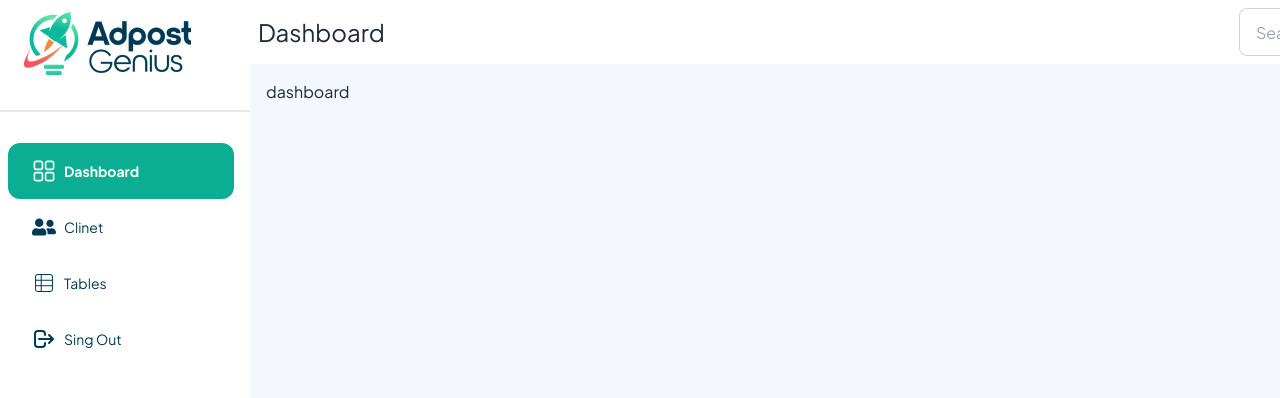
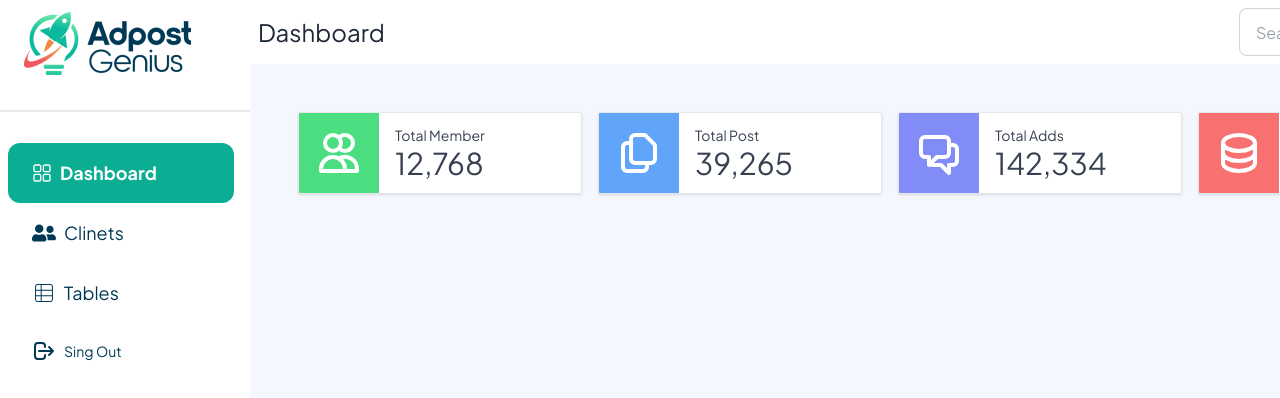
Before and after one commit to henryjobel/add-post-genius, a React (Vite) app: page /dashboard in a window 1280 px wide. Shown: the top 398 px of the page. Built offline with nearby package versions, Linux system fonts and the light colour scheme; no server answers.

Commit message:
add client page created

```diff
--- a/src/Components/ClientProfileCard/ClientProfileCard.jsx
+++ b/src/Components/ClientProfileCard/ClientProfileCard.jsx
@@ -19,7 +19,7 @@ const ClientProfileCard = () => {
         <p className="text-gray-500">Gus Bakos</p>
       </div>
       <div className=" text-center pt-2">
-        <Link className="btn bg-[#0CAE93] text-white">Update Profile</Link>
+        <Link to="/update-client" className="btn bg-[#0CAE93] text-white">Update Profile</Link>
       </div>
       <div
         className="flex flex-col justify-center items-center bg-[#F4F7FE] mx-5 mt-5  h-32 border-white  rounded-3xl ">
--- a/src/Components/Shared/SideBar.jsx
+++ b/src/Components/Shared/SideBar.jsx
@@ -24,7 +24,7 @@ const SideBar = () => {
           </div>
           <div>
             <ul className='menu'>
-              <li>
+              <li className='text-lg'>
 
                 <NavLink
                   style={({ isActive, isPending, isTransitioning }) => ({
@@ -38,10 +38,10 @@ const SideBar = () => {
                   })}
                   to="/dashboard"
                 >
-                  <RxDashboard className='text-2xl'></RxDashboard> Dashboard
+                  <RxDashboard className='text-xl'></RxDashboard> Dashboard
                 </NavLink>
               </li>
-              <li><NavLink style={({ isActive, isPending, isTransitioning }) => ({
+              <li className='text-lg'><NavLink style={({ isActive, isPending, isTransitioning }) => ({
                 fontWeight: isActive ? "bold" : "normal",
                 color: isPending ? "green" : (isActive ? "white" : "#003956"),
                 viewTransitionName: isTransitioning ? "slide" : "auto",
@@ -49,8 +49,8 @@ const SideBar = () => {
                 padding: "16px 24px",
                 width: "226px",
                 borderRadius: "12px"
-              })} to="/clients"> <FaUserFriends className='text-2xl'></FaUserFriends> Clinet</NavLink></li>
-              <li><NavLink style={({ isActive, isPending, isTransitioning }) => ({
+              })} to="/clients"> <FaUserFriends className='text-2xl'></FaUserFriends> Clinets</NavLink></li>
+              <li className='text-lg'><NavLink style={({ isActive, isPending, isTransitioning }) => ({
                 fontWeight: isActive ? "bold" : "normal",
                 color: isPending ? "green" : (isActive ? "white" : "#003956"),
                 viewTransitionName: isTransitioning ? "slide" : "auto",
--- a/src/Pages/Dashboard/Dashboard.jsx
+++ b/src/Pages/Dashboard/Dashboard.jsx
@@ -5,7 +5,56 @@ const Dashboard = () => {
 
   return (
     <div >
-     <h1>dashboard</h1>
+    <div className="grid grid-cols-1 gap-4 px-4 mt-8 sm:grid-cols-2 md:grid-cols-3 lg:grid-cols-4 sm:px-8">
+      <div className="flex items-center bg-white border rounded-sm overflow-hidden shadow">
+        <div className="p-4 bg-green-400">
+          <svg xmlns="http://www.w3.org/2000/svg" className="h-12 w-12 text-white" fill="none" viewBox="0 0 24 24" stroke="currentColor">
+            <path strokeLinecap="round" strokeLinejoin="round" strokeWidth="2" d="M12 4.354a4 4 0 110 5.292M15 21H3v-1a6 6 0 0112 0v1zm0 0h6v-1a6 6 0 00-9-5.197M13 7a4 4 0 11-8 0 4 4 0 018 0z" />
+          </svg>
+        </div>
+        <div className="px-4 text-gray-700">
+          <h3 className="text-sm ">Total Member</h3>
+          <p className="text-3xl">12,768</p>
+        </div>
+      </div>
+
+      <div className="flex items-center bg-white border rounded-sm overflow-hidden shadow">
+        <div className="p-4 bg-blue-400">
+          <svg xmlns="http://www.w3.org/2000/svg" className="h-12 w-12 text-white" fill="none" viewBox="0 0 24 24" stroke="currentColor">
+            <path strokeLinecap="round" strokeLinejoin="round" strokeWidth="2" d="M8 7v8a2 2 0 002 2h6M8 7V5a2 2 0 012-2h4.586a1 1 0 01.707.293l4.414 4.414a1 1 0 01.293.707V15a2 2 0 01-2 2h-2M8 7H6a2 2 0 00-2 2v10a2 2 0 002 2h8a2 2 0 002-2v-2" />
+          </svg>
+        </div>
+        <div className="px-4 text-gray-700">
+          <h3 className="text-sm ">Total Post</h3>
+          <p className="text-3xl">39,265</p>
+        </div>
+      </div>
+
+      <div className="flex items-center bg-white border rounded-sm overflow-hidden shadow">
+        <div className="p-4 bg-indigo-400">
+          <svg xmlns="http://www.w3.org/2000/svg" className="h-12 w-12 text-white" fill="none" viewBox="0 0 24 24" stroke="currentColor">
+            <path strokeLinecap="round" strokeLinejoin="round" strokeWidth="2" d="M17 8h2a2 2 0 012 2v6a2 2 0 01-2 2h-2v4l-4-4H9a1.994 1.994 0 01-1.414-.586M11 14h4a2 2 0 002-2V6a2 2 0 00-2-2H5a2 2 0 00-2 2v6a2 2 0 002 2h2v4l.586-.586z" />
+          </svg>
+        </div>
+        <div className="px-4 text-gray-700">
+          <h3 className="text-sm ">Total Adds</h3>
+          <p className="text-3xl">142,334</p>
+        </div>
+      </div>
+
+      <div className="flex items-center bg-white border rounded-sm overflow-hidden shadow">
+        <div className="p-4 bg-red-400">
+          <svg xmlns="http://www.w3.org/2000/svg" className="h-12 w-12 text-white" fill="none" viewBox="0 0 24 24" stroke="currentColor">
+            <path strokeLinecap="round" strokeLinejoin="round" strokeWidth="2" d="M4 7v10c0 2.21 3.582 4 8 4s8-1.79 8-4V7M4 7c0 2.21 3.582 4 8 4s8-1.79 8-4M4 7c0-2.21 3.582-4 8-4s8 1.79 8 4m0 5c0 2.21-3.582 4-8 4s-8-1.79-8-4" />
+          </svg>
+        </div>
+        <div className="px-4 text-gray-700">
+          <h3 className="text-sm">Server Load</h3>
+          <p className="text-3xl">34.12%</p>
+        </div>
+      </div>
+    </div>
+
     </div>
   );
 };
--- /dev/null
+++ b/src/Pages/UpdateClients/UpdateClients.jsx
@@ -0,0 +1,106 @@
+import React, { useState } from 'react';
+import "./style.css"
+
+const UpdateClients = () => {
+    const [addAccount1, setAddAccount1] = useState(true);
+    const [addAccount2, setAddAccount2] = useState(true);
+
+    const handleCheckbox1Change = () => {
+        setAddAccount1(!addAccount1);
+    };
+
+    const handleCheckbox2Change = () => {
+        setAddAccount2(!addAccount2);
+    };
+
+    return (
+        <div className='bg-white p-10 rounded-2xl'>
+            {/* this is Profile sections */}
+            <div className='flex gap-56'>
+                <h1 className='text-base font-bold text-[#003956]'>Profile</h1>
+                <div className='flex gap-3'>
+                    <div className={`flex gap-4  ${addAccount1 ? 'checked' : ''}`}>
+                        <label>
+                            <input
+                                type="checkbox"
+                                checked={addAccount1}
+                                onChange={handleCheckbox1Change}
+                                className="checkbox"
+                            />
+
+                        </label>
+                        <div><h1>Add Account</h1></div>
+                    </div>
+                    <div className={`flex gap-4  ${addAccount2 ? 'checked' : ''}`}>
+                        <label>
+                            <input
+                                type="checkbox"
+                                checked={addAccount2}
+                                onChange={handleCheckbox2Change}
+                                className="checkbox"
+                            />
+
+                        </label>
+                        <h1>Add Account</h1>
+                    </div>
+                </div>
+            </div>
+            {/* this is title sectons*/}
+            <div className='flex gap-60 pt-10'>
+                <h1 className='text-base font-bold text-[#003956]'>Title</h1>
+                <input type="text" placeholder="Type here" className="input input-bordered input-accent w-full max-w-screen-md" />
+            </div>
+            {/* Categoris */}
+            <div className='flex gap-[189px] pt-10'>
+                <h1 className='text-base font-bold text-[#003956]'>Categories</h1>
+                <div>
+                    <select className="select select-accent  w-[755px] max-w-screen-md">
+                        <option disabled selected>Select cataregory</option>
+                        <option>Auto</option>
+                        <option>Dark mode</option>
+                        <option>Light mode</option>
+                    </select>
+                </div>
+            </div>
+            {/* add types */}
+            <div className='pt-10'>
+                <h1 className='text-base font-bold text-[#003956]'>Add Type</h1>
+            </div>
+            {/* payments */}
+            <div className='flex pt-10'>
+                <h1 className='text-base font-bold text-[#003956]'>Payments</h1>
+            </div>
+            {/* text area */}
+            <div className='pt-10 flex gap-52'>
+                <h1 className='text-base font-bold text-[#003956]'>Description</h1>
+                <textarea className="textarea textarea-accent h-[500px]   w-[700px] max-w-screen-md" placeholder="Bio"></textarea>
+            </div>
+            {/* this is tags sectons*/}
+            <div className='flex gap-64 pt-10'>
+                <h1 className='text-base font-bold text-[#003956]'>Tags</h1>
+                <input type="text" placeholder="Type here" className="input input-bordered input-accent w-full max-w-screen-md" />
+            </div>
+            {/* this is adress sectons*/}
+            <div className='flex gap-60 pt-10'>
+                <h1 className='text-base font-bold text-[#003956]'>Adress</h1>
+                <input type="text" placeholder="Type here" className="input input-bordered input-accent w-full max-w-screen-md" />
+            </div>
+            {/* this is number sectons*/}
+            <div className='flex gap-56 pt-10'>
+                <h1 className='text-base font-bold text-[#003956]'>Numbers</h1>
+                <input type="text" placeholder="Type here" className="input input-bordered input-accent w-full max-w-screen-md" />
+            </div>
+            <div className='flex pt-10 gap-64'>
+                <h1 className='text-base font-bold text-[#003956]'>Media</h1>
+                <input type="file" className="file-input file-input-bordered file-input-accent w-full max-w-xs" />
+
+            </div>
+            {/* status */}
+            <div className='flex pt-10'>
+                <h1 className='text-base font-bold text-[#003956]'>Status</h1>
+            </div>
+        </div>
+    );
+};
+
+export default UpdateClients;
--- /dev/null
+++ b/src/Pages/UpdateClients/style.css
@@ -0,0 +1,6 @@
+.checked {
+    border: 1px solid #0CAE93
+    ;
+    padding: 10px;
+    border-radius: 12px;
+  }
--- a/src/Router/router.jsx
+++ b/src/Router/router.jsx
@@ -6,6 +6,7 @@ import Register from "../Pages/Register/Register";
 import Client from "../Pages/Clients/Client";
 import Tables from "../Pages/Tables/Tables";
 import ClientProfile from "../Components/ClientProfile/ClientProfile";
+import UpdateClients from "../Pages/UpdateClients/UpdateClients";
 
 const router = createBrowserRouter([
     {
@@ -35,6 +36,10 @@ const router = createBrowserRouter([
         {
           path: "/client-profile",
           element: <ClientProfile></ClientProfile>
+        },
+        {
+          path: "/update-client",
+          element:<UpdateClients></UpdateClients>
         }
       ]
     },
```
